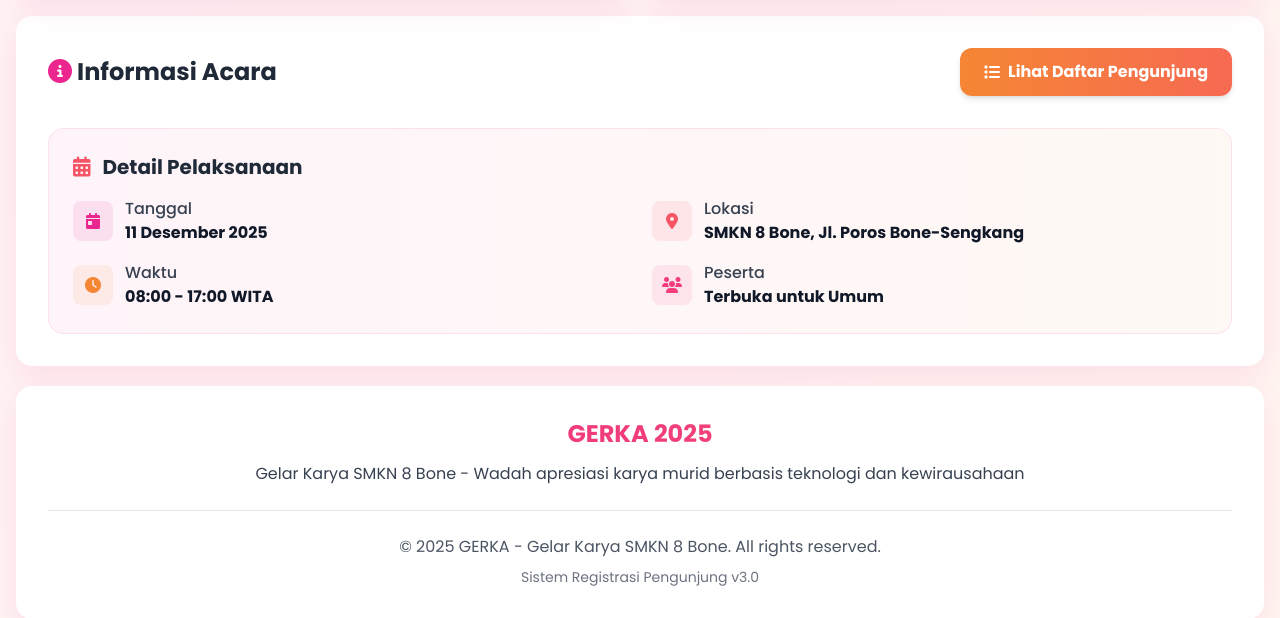
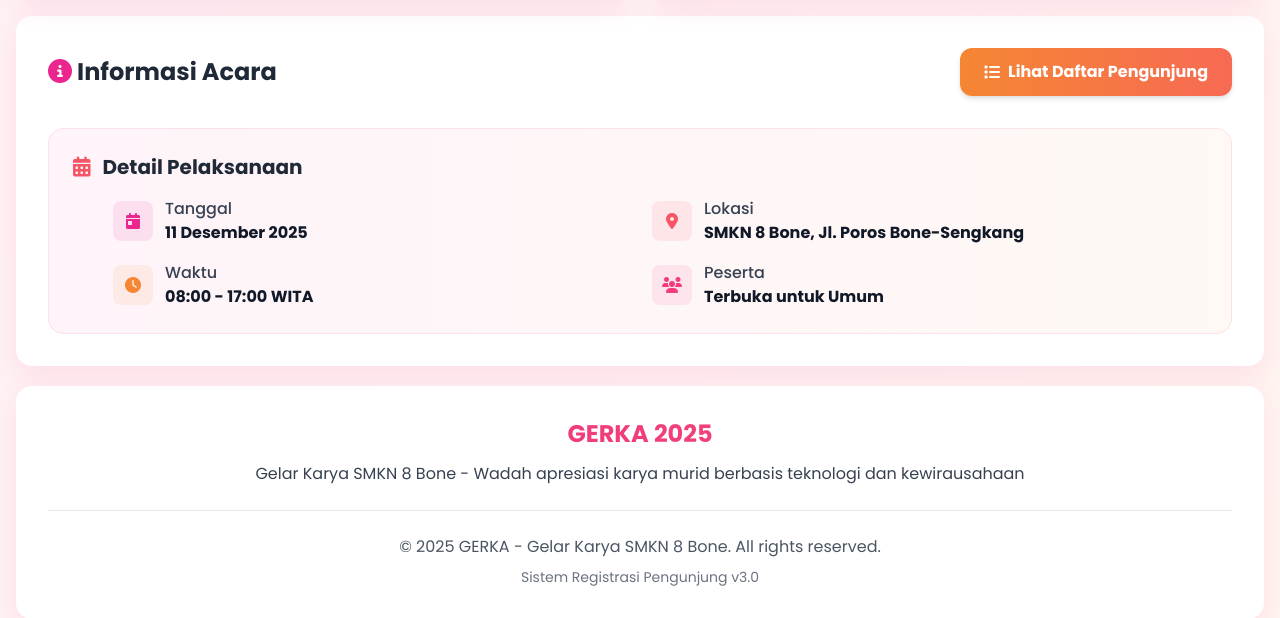
Before and after one commit to gh4ni404/gerka, a PHP site: page / in a window 1280 px wide. Shown: the part 1104-1722 px from the top of the page. Run offline with PHP 8.4, Linux system fonts and the light colour scheme; some libraries are stand-ins or nearby versions.

Commit message:
feat: adding margin

```diff
--- a/index.php
+++ b/index.php
@@ -289,7 +289,7 @@
                 <h4 class="font-bold text-xl text-gray-800 mb-4 flex items-center">
                     <i class="fas fa-calendar-alt mr-3" style="color: #f65566;"></i>Detail Pelaksanaan
                 </h4>
-                <div class="grid grid-cols-1 md:grid-cols-2 gap-6">
+                <div class="grid grid-cols-1 md:grid-cols-2 mx-10 gap-6">
                     <div class="space-y-4">
                         <div class="flex items-center">
                             <div class="w-10 h-10 rounded-lg flex items-center justify-center mr-3" style="background: rgba(236, 38, 143, 0.1);">
```
